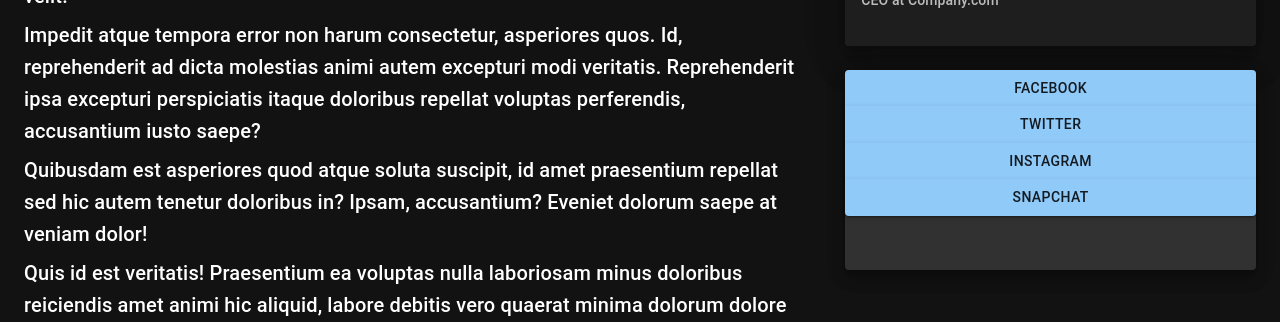
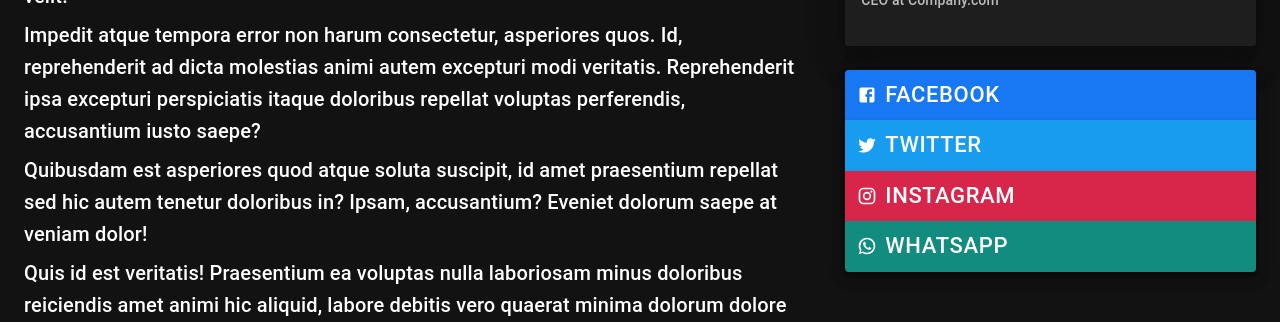
Before and after one commit to k4-100/calc, a React (Create React App) app: page / in a window 1280 px wide. Shown: the part 567-889 px from the top of the page. Built offline with nearby package versions, Linux system fonts and the light colour scheme.

Commit message:
Added color and icons to links

```diff
--- a/src/components/Home/SocialMedia.tsx
+++ b/src/components/Home/SocialMedia.tsx
@@ -1,5 +1,32 @@
-import { Paper, Button, Typography } from "@mui/material";
+import { Paper, Button } from "@mui/material";
 import React from "react";
+import { Facebook, Twitter, Instagram, WhatsApp } from "@mui/icons-material";
+import { styled } from "@mui/system";
+
+type Props = {
+  text: string;
+  background: string;
+  startIcon: any;
+};
+
+const CustomButton: React.FC<Props> = ({ text, background, startIcon }) => {
+  return (
+    <Button
+      href="https://www.facebook.com/"
+      variant="contained"
+      startIcon={startIcon}
+      sx={{
+        background,
+        color: "white",
+        display: "flex",
+        justifyContent: "flex-start",
+        fontSize: "22px",
+      }}
+    >
+      {text}
+    </Button>
+  );
+};
 
 /**
  *
@@ -14,37 +41,36 @@ const SocialMedia = () => {
         mt: 3,
         display: "flex",
         flexDirection: "column",
-        "& > *": {
-          p: 1,
-          fontSize: "20px",
-          fontWeight: "bold",
-        },
-        "& > *:not(:first-child)": {
+        "& > *:not(:first-of-type)": {
           borderTopLeftRadius: 0,
           borderTopRightRadius: 0,
         },
-        "& > *:not(:last-child)": {
+        "& > *:not(:last-of-type)": {
           borderBottomLeftRadius: 0,
           borderBottomRightRadius: 0,
         },
       }}
     >
-      <Button
-        href="https://www.facebook.com/"
-        variant="contained"
-        disableElevation
-      >
-        Facebook
-      </Button>
-      <Button href="https://www.facebook.com/" variant="contained">
-        Twitter
-      </Button>
-      <Button href="https://www.facebook.com/" variant="contained">
-        Instagram
-      </Button>
-      <Button href="https://www.facebook.com/" variant="contained">
-        Snapchat
-      </Button>
+      <CustomButton
+        text="Facebook"
+        background="#1877f2"
+        startIcon={<Facebook />}
+      />
+      <CustomButton
+        text="Twitter"
+        background="#179cf0"
+        startIcon={<Twitter />}
+      />
+      <CustomButton
+        text="Instagram"
+        background="#d8264b"
+        startIcon={<Instagram />}
+      />
+      <CustomButton
+        text="WhatsApp"
+        background="#128c7e"
+        startIcon={<WhatsApp />}
+      />
     </Paper>
   );
 };
```
